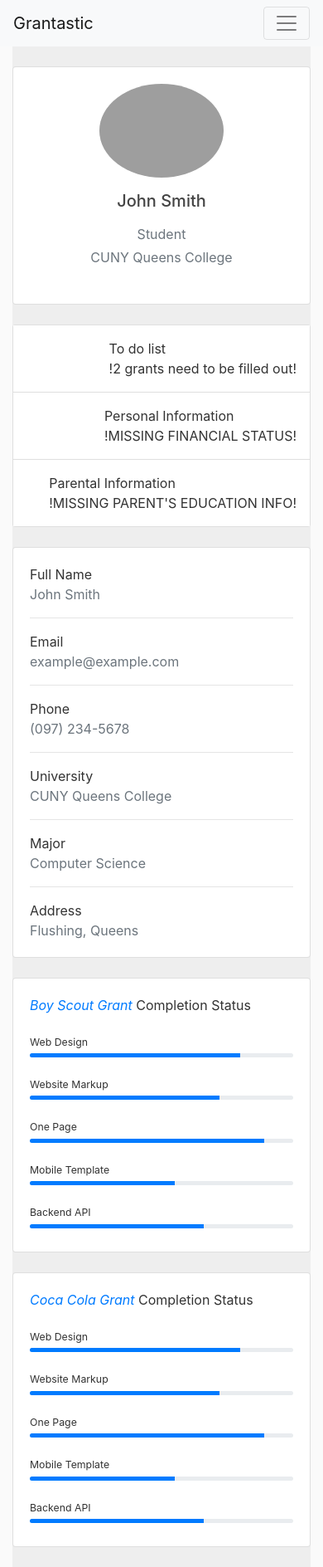
After one commit to BenKluger/QC-x-Headstart, a Flask app: page /profile in a window 390 px wide. The commit adds this page. Shown: the whole page at 83% size. Run offline with Flask 2, Linux system fonts and the light colour scheme; some libraries are stand-ins or nearby versions; grey boxes are pictures that could not be loaded.

Commit message:
Added profile page

```diff
--- a/app.py
+++ b/app.py
@@ -31,6 +31,10 @@ def grants():
 def about():
     return render_template('about.html', title='About')
 
+@app.route("/profile")
+def profile():
+    return render_template('profile.html', title='Profile')
+
 @app.route("/upload")
 def upload_grant():
     return render_template('upload_grant.html')
--- a/templates/layout.html
+++ b/templates/layout.html
@@ -44,11 +44,15 @@
           <!-- Right Side of Navbar -->
           <ul class="navbar-nav ml-auto">
             <li class="nav-item">
+              <a class="nav-link" href="/profile">Profile</a>
+            </li>
+            <li class="nav-item">
               <a class="nav-link" href="/login">Login</a>
             </li>
             <li class="nav-item">
               <a class="nav-link" href="/register">Register</a>
             </li>
+
         </div>
       </nav>
 
--- /dev/null
+++ b/templates/profile.html
@@ -0,0 +1,174 @@
+{% extends "layout.html" %}
+{% block content %}
+<section style="background-color: #eee;">
+    <br>
+
+      <div class="row">
+        <div class="col-lg-4">
+          <div class="card mb-4">
+            <div class="card-body text-center">
+              <img src="https://mdbcdn.b-cdn.net/img/Photos/new-templates/bootstrap-chat/ava3.webp" alt="avatar"
+                class="rounded-circle img-fluid" style="width: 150px;">
+              <h5 class="my-3">John Smith</h5>
+              <p class="text-muted mb-1">Student</p>
+              <p class="text-muted mb-4">CUNY Queens College</p>
+            </div>
+          </div>
+          <div class="card mb-4 mb-lg-0">
+            <div class="card-body p-0">
+              <ul class="list-group list-group-flush rounded-3">
+                <li class="list-group-item d-flex justify-content-between align-items-center p-3">
+                  <i class="fas fa-globe fa-lg text-warning"></i>
+                  <p class="mb-0" href = "#">To do list <br>!2 grants need to be filled out!</p>
+                </li>
+                <li class="list-group-item d-flex justify-content-between align-items-center p-3">
+                  <i class="fab fa-github fa-lg" style="color: #333333;"></i>
+                  <p class="mb-0">Personal Information <br>!MISSING FINANCIAL STATUS!</p>
+                </li>
+                <li class="list-group-item d-flex justify-content-between align-items-center p-3">
+                  <i class="fab fa-twitter fa-lg" style="color: #55acee;"></i>
+                  <p class="mb-0">Parental Information <br>!MISSING PARENT'S EDUCATION INFO!</p>
+                </li>
+                <!-- <li class="list-group-item d-flex justify-content-between align-items-center p-3">
+                  <i class="fab fa-instagram fa-lg" style="color: #ac2bac;"></i>
+                  <p class="mb-0">mdbootstrap</p>
+                </li>
+                <li class="list-group-item d-flex justify-content-between align-items-center p-3">
+                  <i class="fab fa-facebook-f fa-lg" style="color: #3b5998;"></i>
+                  <p class="mb-0">mdbootstrap</p>
+                </li> -->
+              </ul>
+            </div>
+          </div>
+        </div>
+        <div class="col-lg-8">
+          <div class="card mb-4">
+            <div class="card-body">
+              <div class="row">
+                <div class="col-sm-3">
+                  <p class="mb-0">Full Name</p>
+                </div>
+                <div class="col-sm-9">
+                  <p class="text-muted mb-0">John Smith</p>
+                </div>
+              </div>
+              <hr>
+              <div class="row">
+                <div class="col-sm-3">
+                  <p class="mb-0">Email</p>
+                </div>
+                <div class="col-sm-9">
+                  <p class="text-muted mb-0">example@example.com</p>
+                </div>
+              </div>
+              <hr>
+              <div class="row">
+                <div class="col-sm-3">
+                  <p class="mb-0">Phone</p>
+                </div>
+                <div class="col-sm-9">
+                  <p class="text-muted mb-0">(097) 234-5678</p>
+                </div>
+              </div>
+              <hr>
+              <div class="row">
+                <div class="col-sm-3">
+                  <p class="mb-0">University</p>
+                </div>
+                <div class="col-sm-9">
+                  <p class="text-muted mb-0">CUNY Queens College</p>
+                </div>
+              </div>
+              <hr>
+              <div class="row">
+                <div class="col-sm-3">
+                  <p class="mb-0">Major</p>
+                </div>
+                <div class="col-sm-9">
+                  <p class="text-muted mb-0">Computer Science</p>
+                </div>
+              </div>
+              <hr>
+              <div class="row">
+                <div class="col-sm-3">
+                  <p class="mb-0">Address</p>
+                </div>
+                <div class="col-sm-9">
+                  <p class="text-muted mb-0">Flushing, Queens</p>
+                </div>
+              </div>
+            </div>
+          </div>
+          <div class="row">
+            <div class="col-md-6">
+              <div class="card mb-4 mb-md-0">
+                <div class="card-body">
+                  <p class="mb-4"><span class="text-primary font-italic me-1">Boy Scout Grant</span> Completion Status
+                  </p>
+                  <p class="mb-1" style="font-size: .77rem;">Web Design</p>
+                  <div class="progress rounded" style="height: 5px;">
+                    <div class="progress-bar" role="progressbar" style="width: 80%" aria-valuenow="80"
+                      aria-valuemin="0" aria-valuemax="100"></div>
+                  </div>
+                  <p class="mt-4 mb-1" style="font-size: .77rem;">Website Markup</p>
+                  <div class="progress rounded" style="height: 5px;">
+                    <div class="progress-bar" role="progressbar" style="width: 72%" aria-valuenow="72"
+                      aria-valuemin="0" aria-valuemax="100"></div>
+                  </div>
+                  <p class="mt-4 mb-1" style="font-size: .77rem;">One Page</p>
+                  <div class="progress rounded" style="height: 5px;">
+                    <div class="progress-bar" role="progressbar" style="width: 89%" aria-valuenow="89"
+                      aria-valuemin="0" aria-valuemax="100"></div>
+                  </div>
+                  <p class="mt-4 mb-1" style="font-size: .77rem;">Mobile Template</p>
+                  <div class="progress rounded" style="height: 5px;">
+                    <div class="progress-bar" role="progressbar" style="width: 55%" aria-valuenow="55"
+                      aria-valuemin="0" aria-valuemax="100"></div>
+                  </div>
+                  <p class="mt-4 mb-1" style="font-size: .77rem;">Backend API</p>
+                  <div class="progress rounded mb-2" style="height: 5px;">
+                    <div class="progress-bar" role="progressbar" style="width: 66%" aria-valuenow="66"
+                      aria-valuemin="0" aria-valuemax="100"></div>
+                  </div>
+                </div>
+              </div>
+            </div>
+            <div class="col-md-6">
+              <div class="card mb-4 mb-md-0">
+                <div class="card-body">
+                  <p class="mb-4"><span class="text-primary font-italic me-1">Coca Cola Grant</span> Completion Status
+                  </p>
+                  <p class="mb-1" style="font-size: .77rem;">Web Design</p>
+                  <div class="progress rounded" style="height: 5px;">
+                    <div class="progress-bar" role="progressbar" style="width: 80%" aria-valuenow="80"
+                      aria-valuemin="0" aria-valuemax="100"></div>
+                  </div>
+                  <p class="mt-4 mb-1" style="font-size: .77rem;">Website Markup</p>
+                  <div class="progress rounded" style="height: 5px;">
+                    <div class="progress-bar" role="progressbar" style="width: 72%" aria-valuenow="72"
+                      aria-valuemin="0" aria-valuemax="100"></div>
+                  </div>
+                  <p class="mt-4 mb-1" style="font-size: .77rem;">One Page</p>
+                  <div class="progress rounded" style="height: 5px;">
+                    <div class="progress-bar" role="progressbar" style="width: 89%" aria-valuenow="89"
+                      aria-valuemin="0" aria-valuemax="100"></div>
+                  </div>
+                  <p class="mt-4 mb-1" style="font-size: .77rem;">Mobile Template</p>
+                  <div class="progress rounded" style="height: 5px;">
+                    <div class="progress-bar" role="progressbar" style="width: 55%" aria-valuenow="55"
+                      aria-valuemin="0" aria-valuemax="100"></div>
+                  </div>
+                  <p class="mt-4 mb-1" style="font-size: .77rem;">Backend API</p>
+                  <div class="progress rounded mb-2" style="height: 5px;">
+                    <div class="progress-bar" role="progressbar" style="width: 66%" aria-valuenow="66"
+                      aria-valuemin="0" aria-valuemax="100"></div>
+                  </div>
+                </div>
+              </div>
+            </div>
+          </div>
+        </div>
+      </div>
+    </div>
+  </section>
+{% endblock content %}
```
